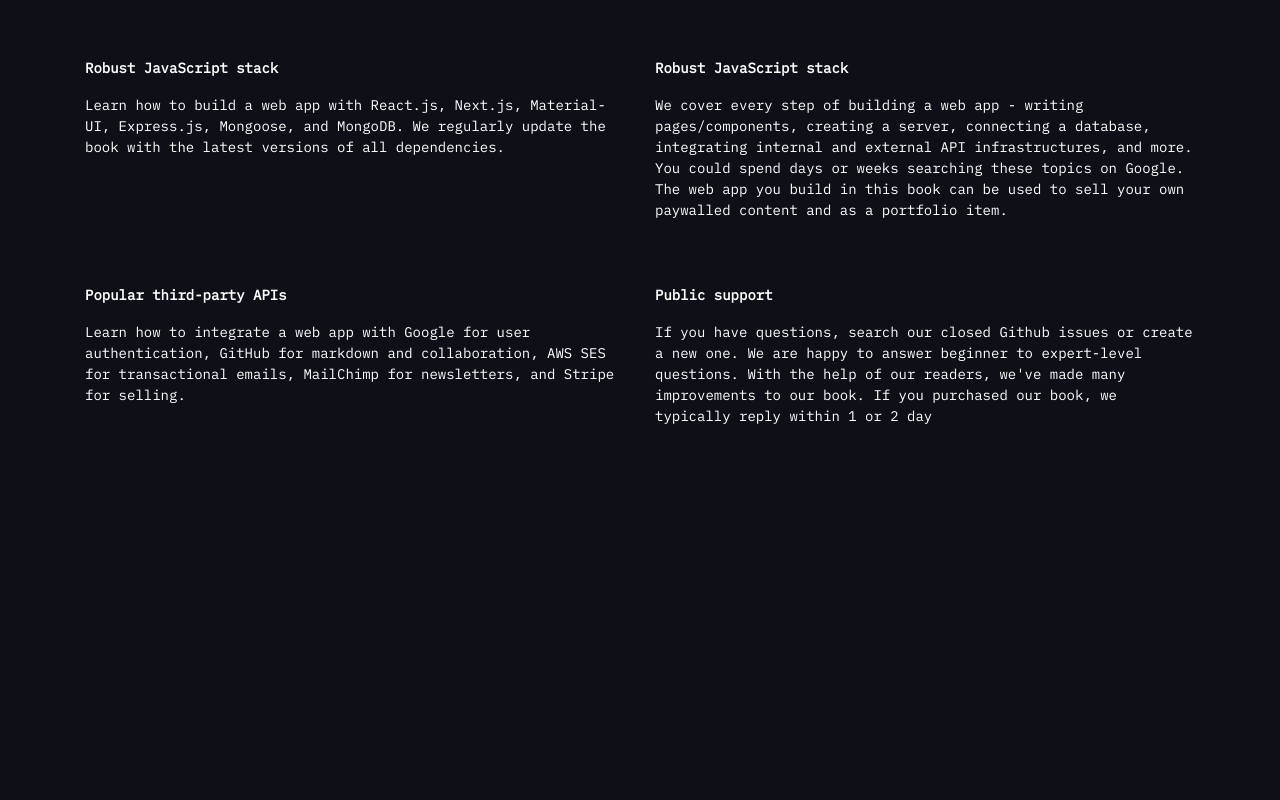
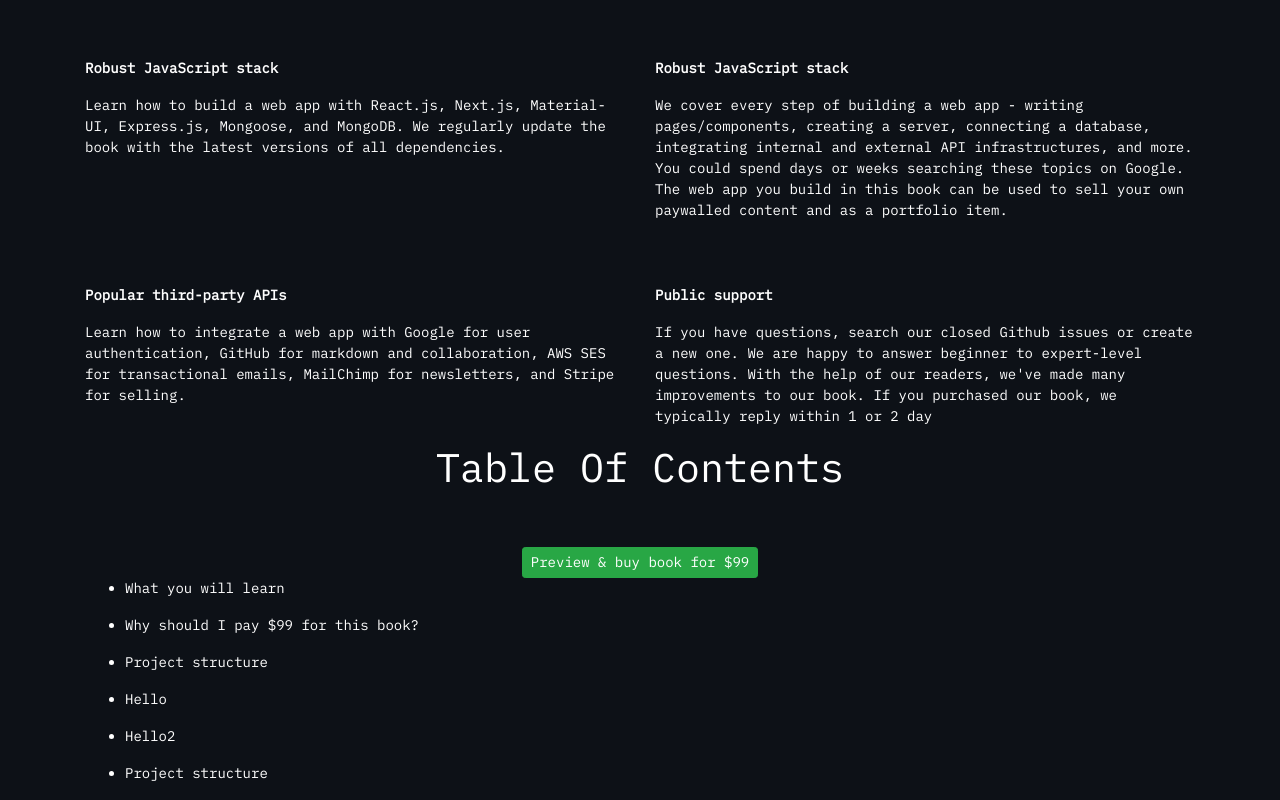
Before and after one commit to muhammadqasimashraf/formbook, a React (Create React App) app: page / in a window 1280 px wide. Shown: the part 980-1780 px from the top of the page. Before the commit the page ends 1423 px from the top, so only its background shows below. Built offline with nearby package versions, Linux system fonts and the light colour scheme.

Commit message:
bookChapterAdded

```diff
--- a/src/components/Card/Card.jsx
+++ b/src/components/Card/Card.jsx
@@ -8,7 +8,7 @@
       <div className="data pt-2 mb-4 bg-dark h-100 rounded">
         <div className="img mt-2 mb-2 text-center">
           <img
-            src={item.url}
+            src={item.urlThumbnail}
             alt=""
             className="w-75px rounded-circle text-center"
             width={80}
--- a/src/config/data.js
+++ b/src/config/data.js
@@ -6,28 +6,8 @@
     "Learn how to build a full-stack, production-ready JavaScript web application from scratch\\n. Unlike online tutorials, which can be outdated, disjointed, and frustrating to fit together, our book gives you a structured, up-to-date guide on building a complete web app from start to finish.",
   btnText: "Preview & buy book for $99",
   heading2: "Why this book?",
-  content: [
-    {
-      heading: "Robust JavaScript stack",
-      content:
-        "Learn how to build a web app with React.js, Next.js, Material-UI, Express.js, Mongoose, and MongoDB. We regularly update the book with the latest versions of all dependencies.",
-    },
-    {
-      heading: "Popular third-party APIs",
-      content:
-        "Learn how to integrate a web app with Google for user authentication, GitHub for markdown and collaboration, AWS SES for transactional emails, MailChimp for newsletters, and Stripe for selling.",
-    },
-    {
-      heading: "Build a complete web application",
-      content:
-        "We cover every step of building a web app - writing pages/components, creating a server, connecting a database, integrating internal and external API infrastructures, and more. You could spend days or weeks searching these topics on Google. The web app you build in this book can be used to sell your own paywalled content and as a portfolio item.",
-    },
-    {
-      heading: "Public support",
-      content:
-        "If you have questions, search our closed Github issues or create a new one. We are happy to answer beginner to expert-level questions. With the help of our readers, we've made many improvements to our book. If you purchased our book, we typically reply within 1 or 2 days.",
-    },
-  ],
+  tableofcontentHeading: "Table Of Contents",
+
   bookContent: [
     {
       paragraphHeading: "Robust JavaScript stack",
@@ -52,27 +32,65 @@
   ],
 };
 
+// let abc = ["customer Pages", "Admin Pages"];
+// export const contentData = {
+//   chapterName: "Introduction",
+//   topics: [
+//     "What you will learn",
+//     "Why should I pay $99 for this book?",
+//     "Project structure",
+//     "Authors",
+//     abc,
+//   ],
+// };
+
+export const contentData = [
+  {
+    title: "What you will learn ",
+    isList: false,
+  },
+  {
+    title: "Why should I pay $99 for this book?",
+    isList: false,
+  },
+  {
+    title: "Project structure",
+    isList: false,
+  },
+  {
+    title: "ScreenShots",
+    isList: true,
+    subtopics: ["Hello", "Hello2"],
+  },
+  {
+    title: "Project structure",
+    isList: false,
+  },
+];
 export const cardData = [
   {
-    url: "https://d2w0479rccr6dx.cloudfront.net/book-reviews/sam-reaves-picture.jpeg",
+    urlThumbnail:
+      "https://d2w0479rccr6dx.cloudfront.net/book-reviews/sam-reaves-picture.jpeg",
     name: "Sam Reaves",
     comment:
       "I use Udemy for learning specific technologies but chose Builder Book after being impressed with their website being the actual project you build. The up to date, step by step instructions made creating the app a breeze.",
   },
   {
-    url: "https://d2w0479rccr6dx.cloudfront.net/book-reviews/salie-lie-picture.jpg",
+    urlThumbnail:
+      "https://d2w0479rccr6dx.cloudfront.net/book-reviews/salie-lie-picture.jpg",
     name: "Salie Lim",
     comment:
       "Builder Book is by far the best book I have found on the MERN stack. It also covers testing. Very comprehensive book with explanations so that you actually understand what the code does.",
   },
   {
-    url: "https://d2w0479rccr6dx.cloudfront.net/book-reviews/earllee-picture.jpg",
+    urlThumbnail:
+      "https://d2w0479rccr6dx.cloudfront.net/book-reviews/earllee-picture.jpg",
     name: "Earl Lee",
     comment:
       "As an engineer turned product manager that's a few years removed from writing code, Builder Book has been a quick and convenient way to brush up on full-stack web development and learn React for a side project.",
   },
   {
-    url: "https://avatars1.githubusercontent.com/u/29977869?s=460&v=4",
+    urlThumbnail: "https://avatars1.githubusercontent.com/u/29977869?s=460&v=4",
     name: "Rick Hallett",
     comment:
       "The authors are particularly receptive to open-source issues and pull-requests; this made my experience very worthwhile. Strongly recommend to those going from junior to middleweight JavaScript developers",
--- a/src/pages/builderBook/Builderbook.jsx
+++ b/src/pages/builderBook/Builderbook.jsx
@@ -5,7 +5,7 @@
   AiOutlineArrowRight,
   AiFillGithub,
 } from "react-icons/ai";
-import { cardData, formattedData } from "../../config/data";
+import { cardData, formattedData, contentData } from "../../config/data";
 import Card from "../../components/Card/Card";
 
 const Builderbook = () => {
@@ -56,6 +56,34 @@
             </div>
           ))}
         </div>
+        <div className="text-white text-center">
+          <h1>{formattedData.tableofcontentHeading}</h1>
+          <button
+            type="button"
+            className="btn btn-success btn-sm btn-text mt-5"
+          >
+            {formattedData.btnText}
+          </button>
+        </div>
+        <div className="tableOfContentCards text-white">
+          {contentData.map((item) =>
+            item.isList ? (
+              item.subtopics.map((subItem, index) => (
+                <div>
+                  <ul>
+                    <li key={index} className="text-white">
+                      {subItem}
+                    </li>
+                  </ul>
+                </div>
+              ))
+            ) : (
+              <ul>
+                <li>{item.title}</li>
+              </ul>
+            )
+          )}
+        </div>
       </div>
     </div>
   );
```
